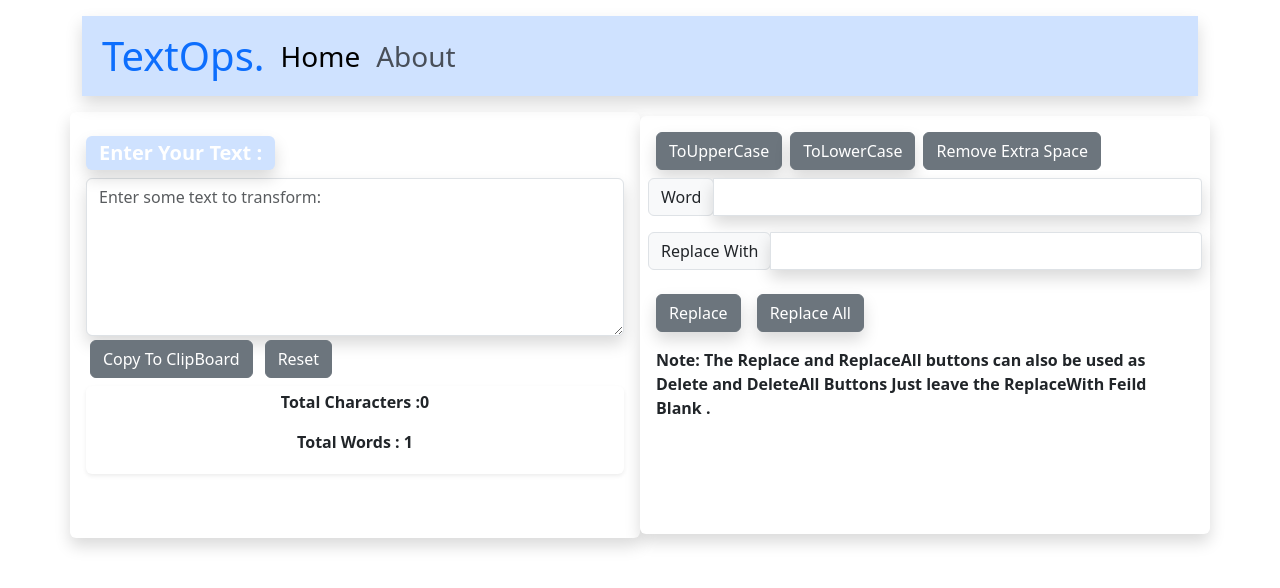
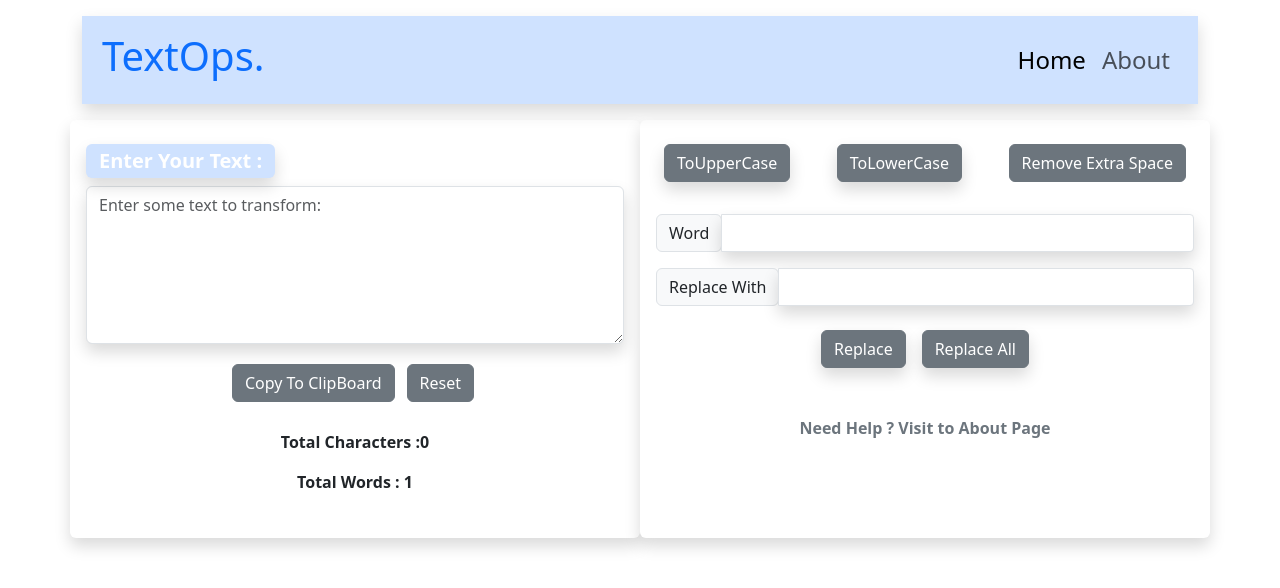
Before and after one commit to nishantkr02/text-ops, a React (Create React App) app: page / in a window 1280 px wide. Shown: the top 588 px of the page. Built offline with nearby package versions, Linux system fonts and the light colour scheme.

Commit message:
Feat: Finishing Touches to About

```diff
--- a/src/App.js
+++ b/src/App.js
@@ -11,7 +11,7 @@ function App() {
     setAlert({ msg:txt});
     setTimeout(()=>{
       setAlert(null) ;
-    },2000);
+    },2500);
   }
   return (
     <div className="App">
--- a/src/Components/About.js
+++ b/src/Components/About.js
@@ -2,19 +2,22 @@ import React from 'react'
 
 export default function About() {
   return (
-    <div className='col-md-6 m-auto shadow '>
+    <div className='col-md-6 m-auto shadow-lg p-2'>
 
-<div className="accordion " id="accordionPanelsStayOpenExample">
+    <div className='container'>
+      <img className='col-10 mx-5 p-2  my-2 ' src='https://www.pushengage.com/wp-content/uploads/2022/02/Best-Website-Welcome-Message-Examples.png '/>
+    </div>
+<div className="accordion p-2 " id="accordionPanelsStayOpenExample">
 
   <div className="accordion-item text-center ">
     <h2 className="accordion-header" id="panelsStayOpen-headingOne">
-      <button className="accordion-button" type="button" data-bs-toggle="collapse" data-bs-target="#panelsStayOpen-collapseOne" aria-expanded="true" aria-controls="panelsStayOpen-collapseOne">
+      <button className="accordion-button collapsed" type="button" data-bs-toggle="collapse" data-bs-target="#panelsStayOpen-collapseOne" aria-expanded="false" aria-controls="panelsStayOpen-collapseOne">
        About the App
       </button>
     </h2>
-    <div id="panelsStayOpen-collapseOne" className="accordion-collapse collapse show" aria-labelledby="panelsStayOpen-headingOne">
+    <div id="panelsStayOpen-collapseOne" className="accordion-collapse collapse " aria-labelledby="panelsStayOpen-headingOne">
       <div className="accordion-body">
-        <p  className='border shadow-lg m-auto p-2  text-success '>
+        <p  className='border shadow-lg m-auto p-2  text-secondary '>
             This is a simple Text Editor App which Provides the users some basic yet Important Functionlaties .<br/>
             <strong >
             The Functionalities Includes : <br/><br/>
@@ -44,7 +47,7 @@ export default function About() {
     </h2>
     <div id="panelsStayOpen-collapseTwo" className="accordion-collapse collapse" aria-labelledby="panelsStayOpen-headingTwo">
       <div className="accordion-body">
-      <p  className='border shadow-lg m-auto p-2  text-success '>
+      <p  className='border shadow-lg m-auto p-2  text-secondary '>
       <strong > Now Let's See How to use some of the Basic  Functionalities Mentioned in the section above <br/>  </strong>
       <strong>Step 1: </strong> Enter Your Text Content in the text box Secion .<br/>
       <strong>Step 2: </strong> Now Choose the Operation you want to perfrom on yout text . <br/>
@@ -64,18 +67,21 @@ export default function About() {
     </div>
   </div>
 
-  <div className="accordion-item text-center">
+  <div className="accordion-item text-center ">
     <h2 className="accordion-header" id="panelsStayOpen-headingThree">
       <button className="accordion-button collapsed" type="button" data-bs-toggle="collapse" data-bs-target="#panelsStayOpen-collapseThree" aria-expanded="false" aria-controls="panelsStayOpen-collapseThree">
-       About the Developer
+      A Message from the Developer
       </button>
     </h2>
     <div id="panelsStayOpen-collapseThree" className="accordion-collapse collapse" aria-labelledby="panelsStayOpen-headingThree">
       <div className="accordion-body">
         <p  className='text-secondary p-3 shadow-lg'>
         <strong>Hi there .. ! <br/>
-        I am Nishant . I am New to this world of the Web Developers .
-        <br/> Still got A Long Way to Go ,So many things to Learn and <br/> A long list of apps to build  .
+        I am Nishant . I hope You will find this App Useful <br/><br/>
+         I am New to this world of the Web Developers ,
+        <br/> still got A Long Way to Go ,so many new things to Learn and <br/> A long list of apps to build  .<br/>
+        So If you have any suggestions , please do share it on my
+        <a href='https://github.com/nishantkr02'> GitHub </a> Page .
 
         </strong>
         </p>
--- a/src/Components/Alert.js
+++ b/src/Components/Alert.js
@@ -3,8 +3,8 @@ import React from 'react'
  function Alert(props) {
   return (
 
-    props.alert && <div className="  alert alert-success alert-dismissible fade show  my-3 w-50 m-auto text-center shadow " role="alert">
-        <strong> {props.alert.msg} </strong>
+    props.alert && <div className="  alert alert-success alert-dismissible fade show m-auto d-flex justify-content-center  shadow w-75" role="alert">
+       <strong> {props.alert.msg} </strong>
 
         </div>
 
--- a/src/Components/Navbar.js
+++ b/src/Components/Navbar.js
@@ -5,23 +5,23 @@ export default function Navbar() {
   return (
 
 
-    <div className='container my-'>
+<div className='container my'>
 
 <nav className="navbar navbar-expand bg-primary-subtle shadow my-3  ">
   <div className="container-fluid">
-    <h1 className='text-primary p-2  m-auto '>TextOps.</h1>
-    <div className="collapse navbar-collapse" id="navbarSupportedContent">
-      <ul className="navbar-nav me-auto mb-2 mb-lg-0">
+    <h1 className='text-primary p-2   '>TextOps.</h1>
+
+      <ul className="navbar-nav me-2 mb-2 mb-lg-0">
         <li className="nav-item ">
-          <Link className="nav-link active fs-3 " aria-current="page" to="/">Home</Link>
+          <Link className="nav-link active fs-4 " aria-current="page" to="/">Home</Link>
         </li>
-        <li className="nav-item">
-          <Link className="nav-link fs-3" to="/About">About</Link>
+        <li className="nav-item  ">
+          <Link className="nav-link fs-4" to="/About">About</Link>
         </li>
 
       </ul>
 
-    </div>
+
 
   </div>
 </nav>
--- a/src/Components/TextBox.js
+++ b/src/Components/TextBox.js
@@ -61,18 +61,24 @@ export default function TextBox(props) {
 
 
      /*Replace Word */
+     //let regEx=new RegExp(word,'ig') => from stack overflow
+     //i ingnore , g for All
     const ReplaceWord=()=>{
      let word=document.getElementById("wordReplace").value ;
+     let regEx=new RegExp(word,'i')
      let replacement = document.getElementById("replaceWith").value ;
-     console.log(word,replacement)
-     setText(text.replace(word,replacement));
+     setText(text.replace(regEx,replacement));
+
+     props.showAlert(`Replaced  " ${word} " with " ${replacement} " `);
     }
     /*ReplaceAll Word */
     const ReplaceAllWord=()=>{
       let word=document.getElementById("wordReplace").value ;
+      let regEx=new RegExp(word,'ig') ;
       let replacement = document.getElementById("replaceWith").value ;
 
-      setText(text.replaceAll(word,replacement));
+      setText(text.replace(regEx,replacement));
+      props.showAlert(`Replaced All  " ${word} " with " ${replacement} " `);
      }
 
 
@@ -83,7 +89,7 @@ export default function TextBox(props) {
 <div className='container '>
   <div className='row my-3'>
 {/* ---------------------------------Text Area Div------------------------------------ */}
-    <div className="col-md-6 form-group  shadow p-3 bg-white rounded m-auto  ">
+    <div className="col-md-6 form-group  shadow  bg-white rounded m-auto p-3 ">
     <label htmlFor="exampleFormControlTextarea1" className='badge bg-primary-subtle text-wrap my-2 fs-5 shadow'>Enter Your Text :</label>
     <textarea
      className="form-control shadow "
@@ -94,12 +100,13 @@ export default function TextBox(props) {
       onChange={handleChange}
       />
 
+      <div className='d-flex justify-content-center my-3'>
        {/* Copy To clipBoard Button */}
       <button className='btn btn-secondary my-1 mx-1 fs-6 ' onClick={copyText} >Copy To ClipBoard</button>
     {/* Reset Button */}
     <button className='btn btn-secondary my-1 mx-2' onClick={Reset} >Reset</button>
-
-<div className='shadow-sm p-1 mb-5   bg-white rounded  my-1  text-center fs-6'>
+    </div>
+<div className=' p-2  bg-white rounded  my-1  text-center fs-6'>
 <p><strong>{`Total Characters :${text.length}`}</strong></p>
    <p><strong>{`Total Words : ${text.split(" ").length}`}</strong></p>
 </div>
@@ -108,7 +115,8 @@ export default function TextBox(props) {
 
 {/* ---------------------------------buttons------------------------------------ */}
 
-      <div className="col-md-6 form-group shadow p-2    bg-white rounded  my-1 m-auto ">
+      <div className="col-md-6 form-group shadow    bg-white rounded p-3  ">
+        <div className=' d-flex justify-content-between'>
      {/* UpperCase Button */}
       <button className='btn btn-secondary shadow my-2 mx-2'onClick={toUpper} >ToUpperCase</button>
 
@@ -117,7 +125,10 @@ export default function TextBox(props) {
 
       {/* Remove Extra Space Button */}
       <button className='btn btn-secondary  my-2 mx-2' onClick={removeSpaces} >Remove Extra Space</button>
+      </div>
+
       {/*------------Replace word--------------------------- */}
+      <div className='my-4' >
           <div className="input-group input-group-sm mb-3">
           <div className="input-group-prepend">
             <span className="input-group-text" >Word</span>
@@ -131,16 +142,19 @@ export default function TextBox(props) {
           </div>
           <input type="text" className="form-control shadow" aria-label="Small" aria-describedby="inputGroup-sizing-sm" id="replaceWith" />
         </div>
-
+        <div className='d-flex justify-content-center'>
         <button className='btn btn-secondary    my-2 mx-2 shadow' onClick={ReplaceWord} >Replace</button>
         <button className='btn btn-secondary  my-2 mx-2 shadow' onClick={ReplaceAllWord}  >Replace All</button>
-        <p className=' p-2 fs-6'><strong>Note: The Replace and ReplaceAll buttons can also be used as Delete and DeleteAll Buttons
-          Just leave the ReplaceWith Feild Blank . </strong>
-        </p>
+
     </div>
 
    </div>
-
+   <div className='d-flex justify-content-center p-3'>
+   <p className='text-secondary'><strong>Need Help ?  Visit to About Page   </strong>
+        </p>
+        </div>
+</div>
+</div>
 </div>
   )
 }
```
